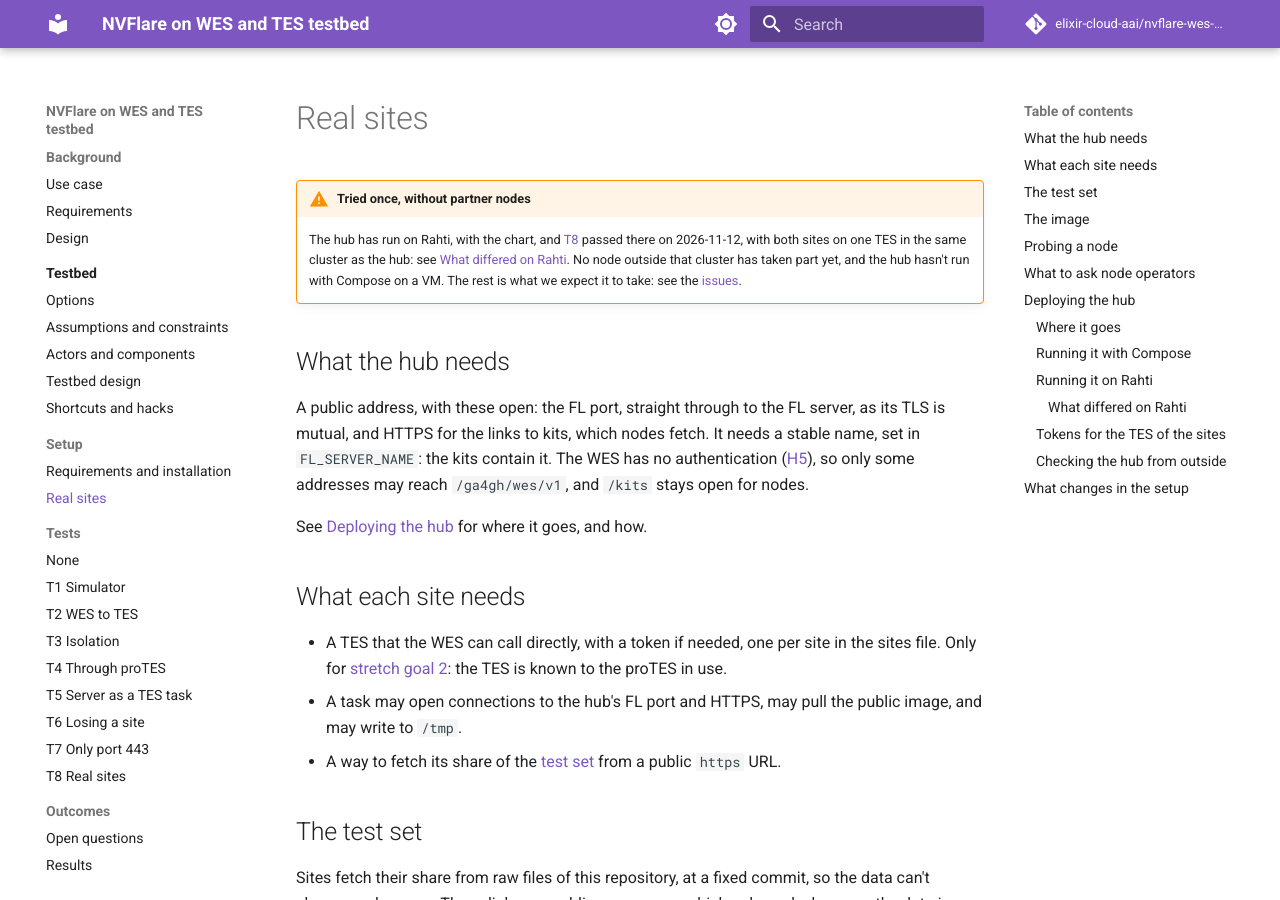
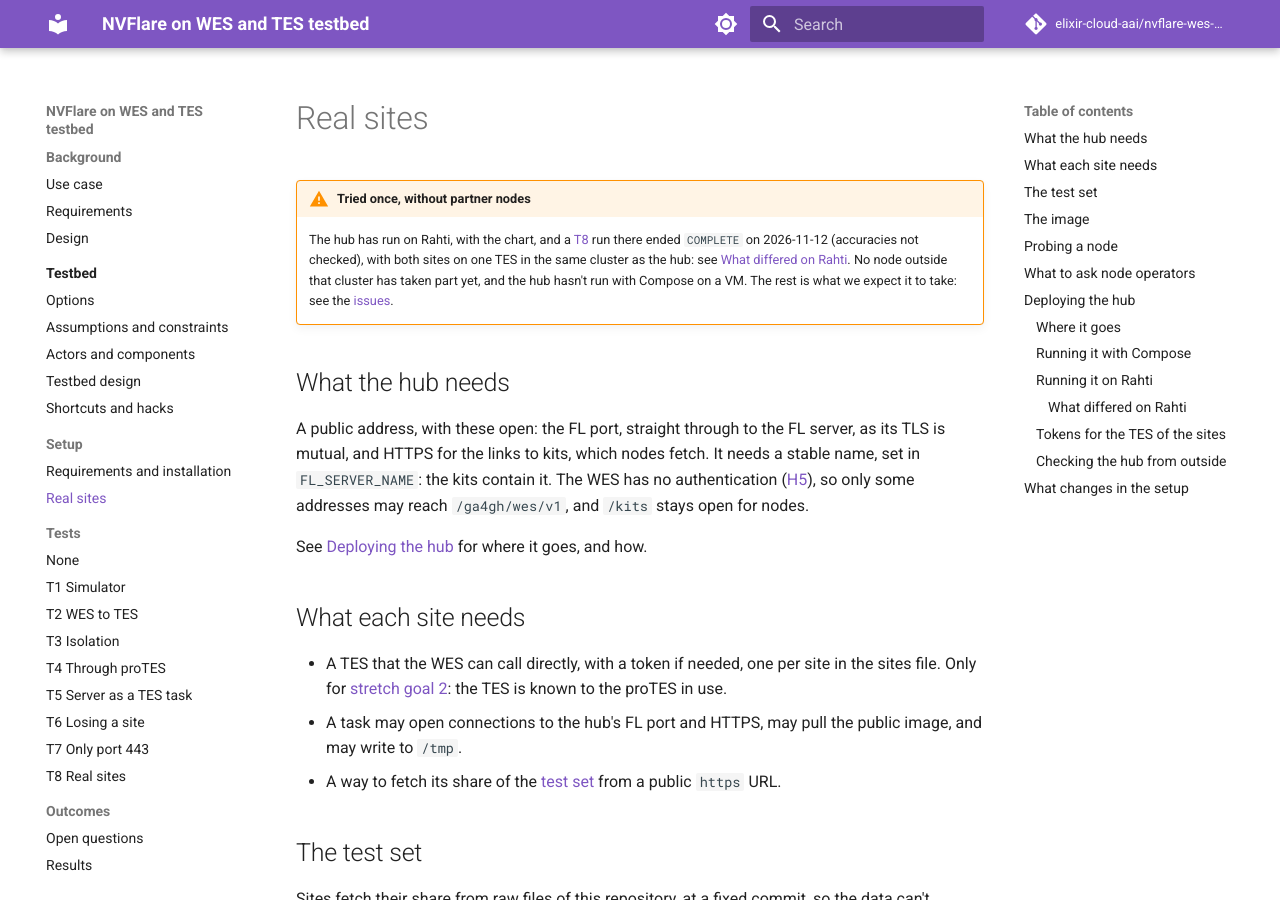
Before and after one commit to elixir-cloud-aai/nvflare-wes-testbed, an MkDocs documentation site: the page built from docs/setup/real-sites.md, in a window 1280 px wide and 900 px high. Built offline with MkDocs 1.6.1 and Material for MkDocs 9.7.7, drawn with Linux system fonts in a browser that asks for light colours; comment, search, counter and statistics services are not loaded; some of the changed text lies outside the part shown.

Commit message:
docs: qualify the T8 rehearsal and status notes
T8 ended COMPLETE, but its accuracies weren't checked: say so instead
of "passed". Update the status notices on Home and Testbed, which still
said nothing had run beyond a laptop, and note that the FL port also
answered from outside the cluster.

Co-Authored-By: Claude Opus 5.5 <noreply@anthropic.com>
Claude-Session: https://claude.ai/code/session_011FSoqMpmDCfbACLj3uy6xV

```diff
--- a/docs/setup/real-sites.md
+++ b/docs/setup/real-sites.md
@@ -1,7 +1,7 @@
 # Real sites
 
 !!! warning "Tried once, without partner nodes"
-    The hub has run on Rahti, with the chart, and [T8](../tests/t8-real-sites.md) passed there on 2026-11-12, with both sites on one TES in the same cluster as the hub: see [What differed on Rahti](#what-differed-on-rahti). No node outside that cluster has taken part yet, and the hub hasn't run with Compose on a VM. The rest is what we expect it to take: see the [issues](https://github.com/elixir-cloud-aai/nvflare-wes-testbed/issues).
+    The hub has run on Rahti, with the chart, and a [T8](../tests/t8-real-sites.md) run there ended `COMPLETE` on 2026-11-12 (accuracies not checked), with both sites on one TES in the same cluster as the hub: see [What differed on Rahti](#what-differed-on-rahti). No node outside that cluster has taken part yet, and the hub hasn't run with Compose on a VM. The rest is what we expect it to take: see the [issues](https://github.com/elixir-cloud-aai/nvflare-wes-testbed/issues).
 
 ## What the hub needs
 
@@ -82,7 +82,7 @@ The probe doesn't show that a node can fetch a startup kit from the hub, as its
 ## Deploying the hub
 
 !!! warning "Run on Rahti only"
-    The chart has run on Rahti, on 2026-11-12, with a public address for the FL port, and T8 passed: see [What differed on Rahti](#what-differed-on-rahti). `tests/hub.sh` runs `compose.hub.yaml` in CI, with local sites that dial the hub by its name, as an arbitrary non-root user, and it checks what the proxy lets through; `tests/chart.sh` checks the chart without a cluster. Compose on a real machine, certificates from Let's Encrypt and anything on Nebius are untested: what's below about Nebius comes from its public docs, read on 2026-11-04.
+    The chart has run on Rahti, on 2026-11-12, with a public address for the FL port, and a T8 run ended `COMPLETE`: see [What differed on Rahti](#what-differed-on-rahti). `tests/hub.sh` runs `compose.hub.yaml` in CI, with local sites that dial the hub by its name, as an arbitrary non-root user, and it checks what the proxy lets through; `tests/chart.sh` checks the chart without a cluster. Compose on a real machine, certificates from Let's Encrypt and anything on Nebius are untested: what's below about Nebius comes from its public docs, read on 2026-11-04.
 
 ### Where it goes
 
@@ -147,7 +147,7 @@ Tokens in the sites file stay out of task records and logs, and the file stays o
 ### Running it on Rahti
 
 !!! note "Run on Rahti on 2026-11-12"
-    The chart ran there as described below, and T8 passed. CI checks it with `helm lint`, OpenShift's schemas and `tests/chart.sh`, without a cluster. What differed from what we expected is in [What differed on Rahti](#what-differed-on-rahti).
+    The chart ran there as described below, and a T8 run ended `COMPLETE`. CI checks it with `helm lint`, OpenShift's schemas and `tests/chart.sh`, without a cluster. What differed from what we expected is in [What differed on Rahti](#what-differed-on-rahti).
 
 The chart [`charts/nvflare-wes-hub`](https://github.com/elixir-cloud-aai/nvflare-wes-testbed/tree/dev/charts/nvflare-wes-hub) holds the hub alone: the thin WES with its FL server, no proxy, no TES. It's a chart rather than plain manifests with Kustomize, as names, port and address are set with `--set`, so nothing about a deployment goes into a file of the repository, and its schema refuses what can't work on Rahti. It makes:
 
@@ -268,7 +268,7 @@ The first install on Rahti, on 2026-11-12, with sites on a TESK in the same clus
 | What's public | The Routes expose `/kits` and `/sites` on the kits name, and nothing else of the WES. The WES API answered neither on the kits name nor on the hub's name, and the admin port was closed | Nothing: reach the WES with `oc port-forward` |
 | Tasks in the same cluster | A TES task on Rahti reached the FL port at the public address: the probe said `open`, and the sites joined. Traffic from inside goes out and back in (hairpin) | Nothing. Nodes elsewhere still need the [probe](#probing-a-node) |
 | Probe listener | A listener started in the hub's pod for the probe stayed behind and held the FL port. The FL server started without it, no site joined, and the first T8 ended in `SYSTEM_ERROR` after the start timeout | Runs fail at once now, with "The FL port … is in use" ([#41](https://github.com/elixir-cloud-aai/nvflare-wes-testbed/pull/41)). Start a listener only with `oc exec -it`, stop it with Ctrl-C, and restart the pod if one stayed behind |
-| T8 | After a restart of the pod, the run over both sites, on the same TESK, ended `COMPLETE`, with the NVFlare job `FINISHED:COMPLETED` | See [Results](../outcomes/results.md) |
+| T8 | After a restart of the pod, the run over both sites, on the same TESK, ended `COMPLETE`, with the NVFlare job `FINISHED:COMPLETED`. The accuracies weren't checked | See [Results](../outcomes/results.md) |
 
 The NetworkPolicies that Rahti puts in every project didn't keep the FL port or the Routes out. T8 ran within the 2 GiB memory limit.
 
```
Also changed, not shown: docs/index.md (+3 -3 lines), docs/outcomes/results.md (+1 -1 lines), docs/testbed/index.md (+2 -2 lines), 2 other files.
